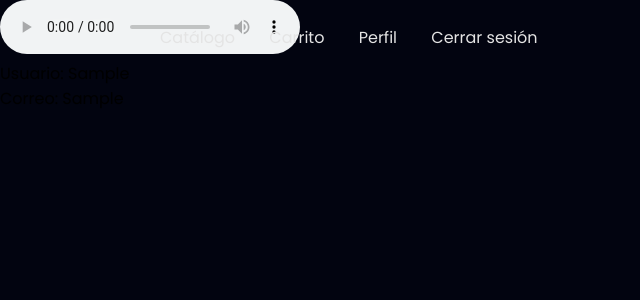
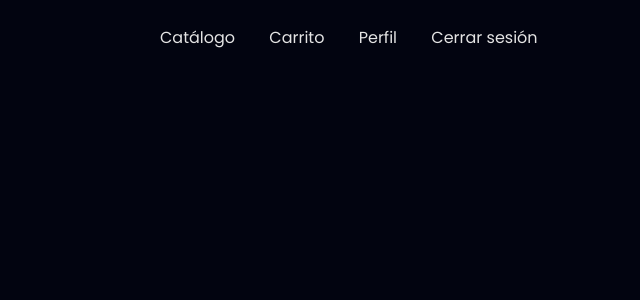
Before and after one commit to sSharpBlade/SaborCercano, a PHP site: page /inicio.php in a window 1280 px wide. Shown: the top 300 px of the page, without its empty margins (0-640 px from the left). Run offline with PHP 8.4, Linux system fonts and the light colour scheme; the visitor is signed in with stand-in values (Sample User, id 1); tables that the repository leaves empty or names only in its code hold one stand-in row (values such as "Sample post").

Commit message:
modified:   inicio.php

```diff
--- a/inicio.php
+++ b/inicio.php
@@ -21,41 +21,17 @@
     <link rel="stylesheet" href="estilos_cliente.css">
     <title>Cliente</title>
 </head>
-<body onclick = "PlayAudio">
+<body>
     <header class="header">
         <nav class="navbar">
             <a href="#">Catálogo</a>
             <a href="#">Carrito</a>
             <a href="#">Perfil</a>
             <a href="php/cerrar_sesion.php">Cerrar sesión</a>
+            <audio control autoplay src="music/Metro Boomin - Calling (Spider-Man_ Across the Spider-Verse).mp3" type="audio/mpeg"></audio>
         </nav>
     </header>
 
-    <audio controls id="musica1" src="music/Metro Boomin - Calling (Spider-Man_ Across the Spider-Verse).mp3" type="audio/mp3 "></audio>
-
-    <script>
-        function PlayAudio(){
-            document.getElementById("musica1").play();
-        }
-    </script>
-
-    <br>
-
-
-
-    <?php
-        include 'php/conexion.php';
-        $name = $_SESSION['usuario'];
-        $sql = "SELECT * FROM usuarios WHERE usuario='$name'";
-        $consulta = mysqli_query($conexion, $sql);
-        $row = mysqli_fetch_assoc($consulta);
-        if ($row) {
-            echo "Usuario: " . $row['usuario'] . "<br>";
-            echo "Correo: " . $row['correo'] . "<br>";
-        } else {
-            echo "No se encontraron resultados.";
-        }
-    ?>
 
 </body>
 </html>
```
